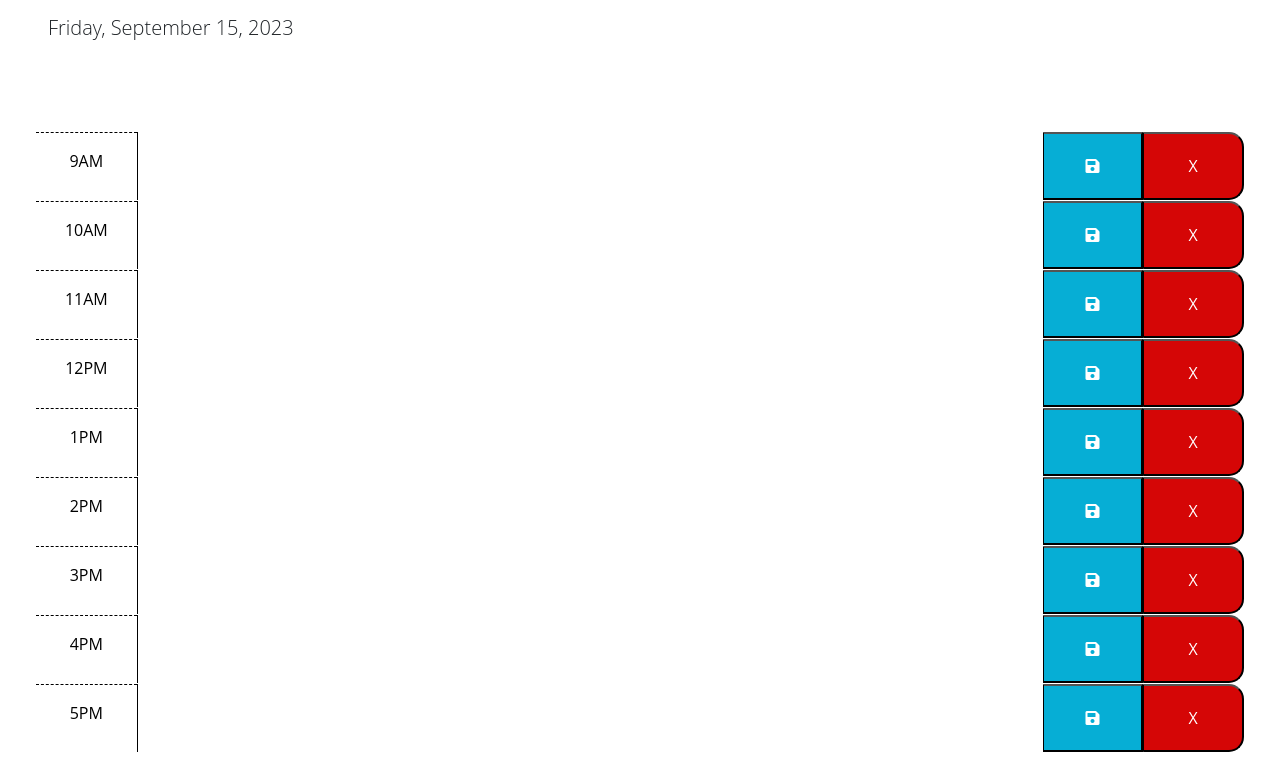
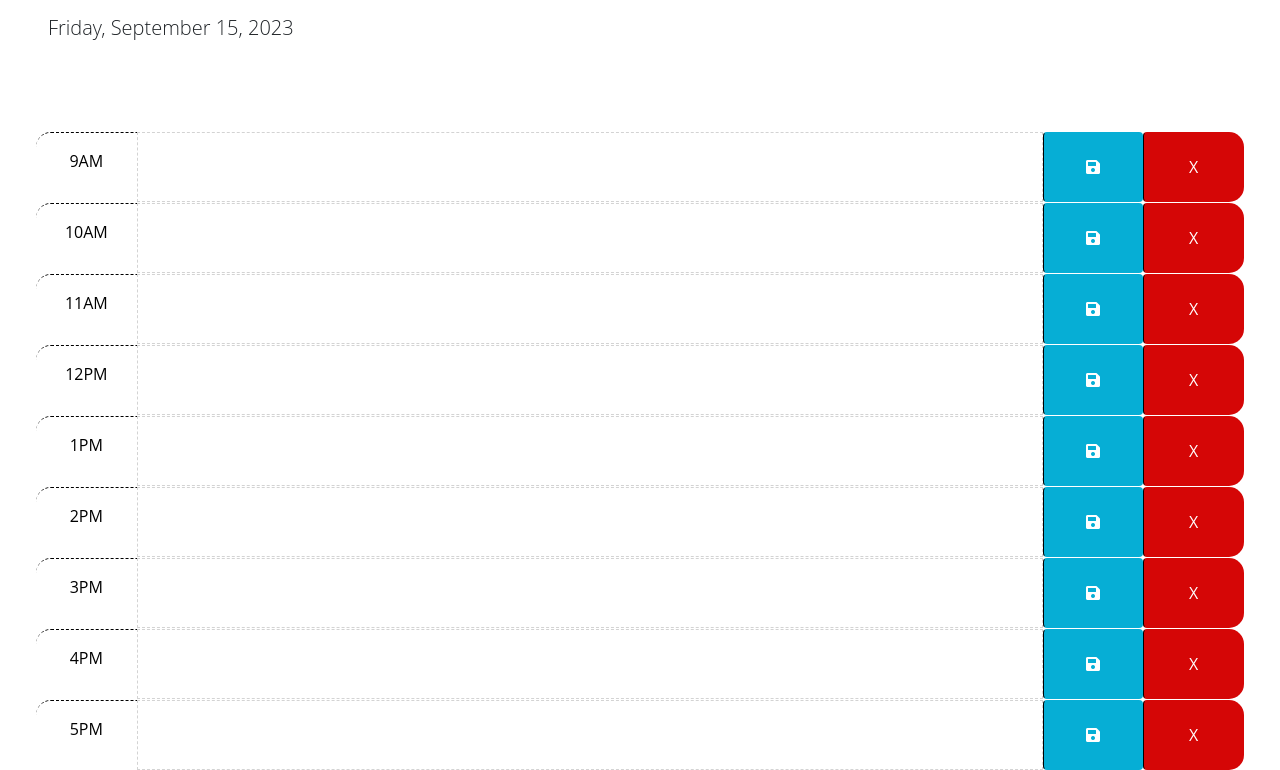
Before and after one commit to ltrokey/work_day_scheduler, a plain HTML site: page index.html in a window 1280 px wide. Shown: the part 166-936 px from the top of the page. Drawn offline with nearby package versions, Linux system fonts and the light colour scheme.

Commit message:
comment JS clear button, updated JS time to dayjs, revised styling borders

```diff
--- a/index.html
+++ b/index.html
@@ -21,6 +21,8 @@
       rel="stylesheet"
     />
     <link rel="stylesheet" href="style.css" />
+    <script src="https://cdn.jsdelivr.net/npm/dayjs@1/dayjs.min.js"></script>
+
     <title>Work Day Scheduler</title>
   </head>
 
@@ -38,9 +40,9 @@
 
         <textarea class="col-2 col-md-9 description"></textarea>
 
-        <button class="saveBtn col-2 col-md-1" aria-label="save"><i class="fas fa-save" aria-hidden="true"></i></button>
+        <button class="btn saveBtn col-2 col-md-1" aria-label="save"><i class="fas fa-save" aria-hidden="true"></i></button>
 
-        <button class="clearBtn col-2 col-md-1" aria-label="clear">X</button>
+        <button class="btn clearBtn col-2 col-md-1" aria-label="clear">X</button>
       </div>
 
       <div id="hour-10" class="row time-block">
@@ -48,9 +50,9 @@
 
         <textarea class="col-2 col-md-9 description" ></textarea>
 
-        <button class="saveBtn col-2 col-md-1" aria-label="save"><i class="fas fa-save" aria-hidden="true"></i></button>
+        <button class="btn saveBtn col-2 col-md-1" aria-label="save"><i class="fas fa-save" aria-hidden="true"></i></button>
 
-        <button class="clearBtn col-2 col-md-1" aria-label="clear">X</button>
+        <button class="btn clearBtn col-2 col-md-1" aria-label="clear">X</button>
       </div>
 
       <div id="hour-11" class="row time-block">
@@ -58,9 +60,9 @@
 
         <textarea class="col-2 col-md-9 description" ></textarea>
 
-        <button class="saveBtn col-2 col-md-1" aria-label="save"><i class="fas fa-save" aria-hidden="true"></i></button>
+        <button class="btn saveBtn col-2 col-md-1" aria-label="save"><i class="fas fa-save" aria-hidden="true"></i></button>
 
-        <button class="clearBtn col-2 col-md-1" aria-label="clear">X</button>
+        <button class="btn clearBtn col-2 col-md-1" aria-label="clear">X</button>
       </div>
 
       <div id="hour-12" class="row time-block">
@@ -68,9 +70,9 @@
 
         <textarea class="col-2 col-md-9 description" ></textarea>
 
-        <button class="saveBtn col-2 col-md-1" aria-label="save"><i class="fas fa-save" aria-hidden="true"></i></button>
+        <button class="btn saveBtn col-2 col-md-1" aria-label="save"><i class="fas fa-save" aria-hidden="true"></i></button>
 
-        <button class="clearBtn col-2 col-md-1" aria-label="clear">X</button>
+        <button class="btn clearBtn col-2 col-md-1" aria-label="clear">X</button>
       </div>
 
       <div id="hour-1" class="row time-block">
@@ -78,9 +80,9 @@
 
         <textarea class="col-2 col-md-9 description" ></textarea>
 
-        <button class="saveBtn col-2 col-md-1" aria-label="save"><i class="fas fa-save" aria-hidden="true"></i></button>
+        <button class="btn saveBtn col-2 col-md-1" aria-label="save"><i class="fas fa-save" aria-hidden="true"></i></button>
 
-        <button class="clearBtn col-2 col-md-1" aria-label="clear">X</button>
+        <button class="btn clearBtn col-2 col-md-1" aria-label="clear">X</button>
       </div>
 
       <div id="hour-2" class="row time-block">
@@ -88,9 +90,9 @@
 
         <textarea class="col-2 col-md-9 description" ></textarea>
 
-        <button class="saveBtn col-2 col-md-1" aria-label="save"><i class="fas fa-save" aria-hidden="true"></i></button>
+        <button class="btn saveBtn col-2 col-md-1" aria-label="save"><i class="fas fa-save" aria-hidden="true"></i></button>
 
-        <button class="clearBtn col-2 col-md-1" aria-label="clear">X</button>
+        <button class="btn clearBtn col-2 col-md-1" aria-label="clear">X</button>
       </div>
 
       <div id="hour-3" class="row time-block">
@@ -98,9 +100,9 @@
 
         <textarea class="col-2 col-md-9 description" ></textarea>
 
-        <button class="saveBtn col-2 col-md-1" aria-label="save"><i class="fas fa-save" aria-hidden="true"></i></button>
+        <button class="btn saveBtn col-2 col-md-1" aria-label="save"><i class="fas fa-save" aria-hidden="true"></i></button>
 
-        <button class="clearBtn col-2 col-md-1" aria-label="clear">X</button>
+        <button class="btn clearBtn col-2 col-md-1" aria-label="clear">X</button>
       </div>
 
       <div id="hour-4" class="row time-block">
@@ -108,9 +110,9 @@
 
         <textarea class="col-2 col-md-9 description" ></textarea>
 
-        <button class="saveBtn col-2 col-md-1" aria-label="save"><i class="fas fa-save" aria-hidden="true"></i></button>
+        <button class="btn saveBtn col-2 col-md-1" aria-label="save"><i class="fas fa-save" aria-hidden="true"></i></button>
 
-        <button class="clearBtn col-2 col-md-1" aria-label="clear">X</button>
+        <button class="btn clearBtn col-2 col-md-1" aria-label="clear">X</button>
       </div>
 
       <div id="hour-5" class="row time-block">
@@ -118,14 +120,15 @@
 
         <textarea class="col-2 col-md-9 description" ></textarea>
 
-        <button class="saveBtn col-2 col-md-1" aria-label="save"><i class="fas fa-save" aria-hidden="true"></i></button>
+        <button class="btn saveBtn col-2 col-md-1" aria-label="save"><i class="fas fa-save" aria-hidden="true"></i></button>
 
-        <button class="clearBtn col-2 col-md-1" aria-label="clear">X</button>
+        <button class="btn clearBtn col-2 col-md-1" aria-label="clear">X</button>
       </div>
 
     </div>
 
     <script src="https://cdnjs.cloudflare.com/ajax/libs/jquery/3.2.1/jquery.min.js"></script>
+
     <script src="https://cdn.jsdelivr.net/npm/dayjs@1.11.3/dayjs.min.js"
     integrity="sha256-iu/zLUB+QgISXBLCW/mcDi/rnf4m4uEDO0wauy76x7U="
     crossorigin="anonymous"></script>
--- a/script.js
+++ b/script.js
@@ -1,16 +1,8 @@
 $(document).ready(function(){
     // Date
-    var currentDay = new Date()
-
-    var formattedDate = currentDay.toLocaleDateString('en-us', {
-      weekday: 'long',
-      year: 'numeric',
-      month: 'long',
-      day: 'numeric',
-    })
-
-    $('#currentDay').text(formattedDate)
-
+    var currentDayEl = $('#currentDay')
+    var currentDay = dayjs()
+    currentDayEl.text(currentDay.format('dddd, MMMM D, YYYY'))
 
     //  Save User Input
     function loadSavedText(hourId) {
@@ -49,6 +41,7 @@ $(document).ready(function(){
       handleSaveClick(hourId)
     })
 
+    // Clear User Input
     $('.clearBtn').on('click', function () {
       const hourId = $(this).closest('.time-block').attr('id')
       const textArea = $('#' + hourId).find('textarea.description')
@@ -69,8 +62,6 @@ $(document).ready(function(){
 
 $(function () {
   // TODO: Add a listener for click events on the save button. This code should
-  // use the id in the containing time-block as a key to save the user input in
-  // local storage. HINT: What does `this` reference in the click listener
   // function? How can DOM traversal be used to get the "hour-x" id of the
   // time-block containing the button that was clicked? How might the id be
   // useful when saving the description in local storage?
--- a/style.css
+++ b/style.css
@@ -14,6 +14,7 @@ textarea {
 
 .description {
   white-space: pre-wrap;
+  border: 1px dashed lightgray;
 }
 
 .time-block {
@@ -28,6 +29,8 @@ textarea {
   background-color: #ffffff;
   color: #000000;
   border-top: 1px dashed #000000;
+  border-top-left-radius: 15px;
+  border-bottom-left-radius: 15px;
 }
 
 .past {
@@ -47,8 +50,6 @@ textarea {
 
 .saveBtn {
   border-left: 1px solid black;
-  /* border-top-right-radius: 15px;
-  border-bottom-right-radius: 15px; */
   background-color: #06aed5;
   color: white;
 }
```
